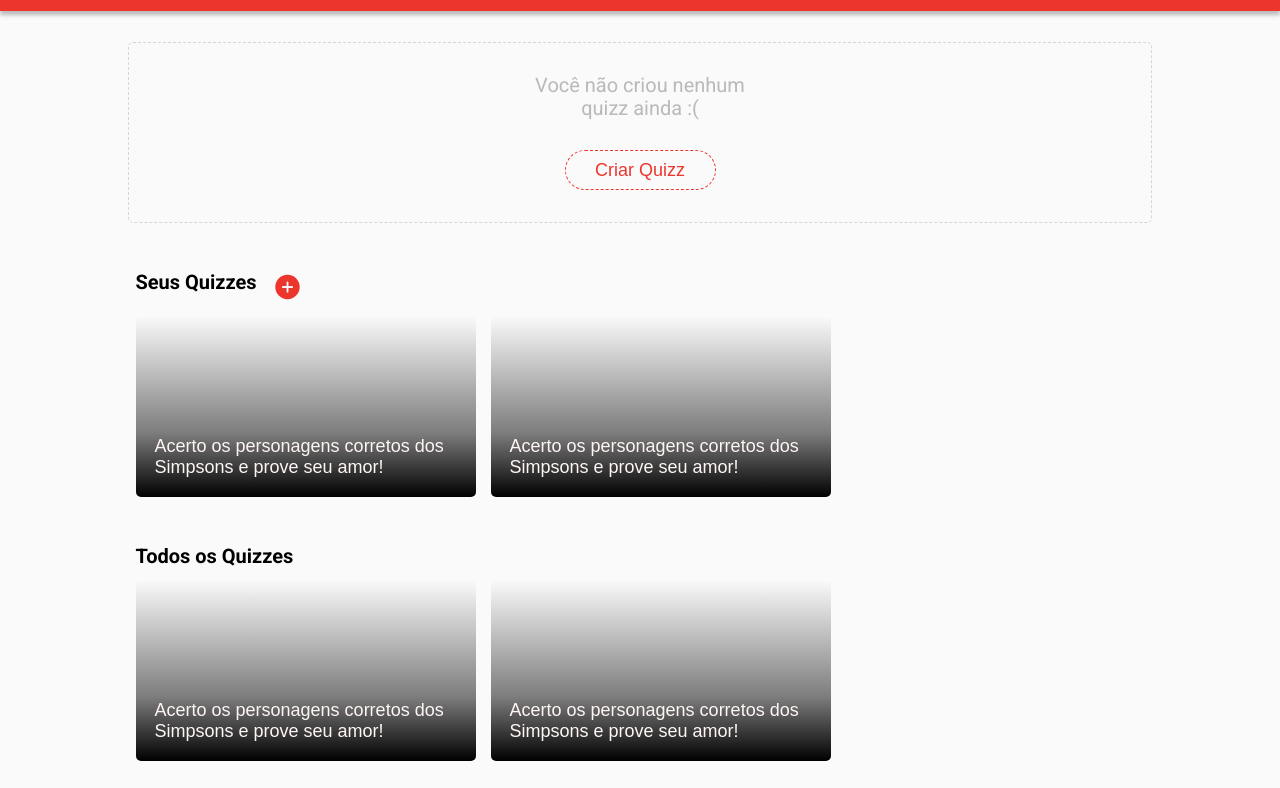
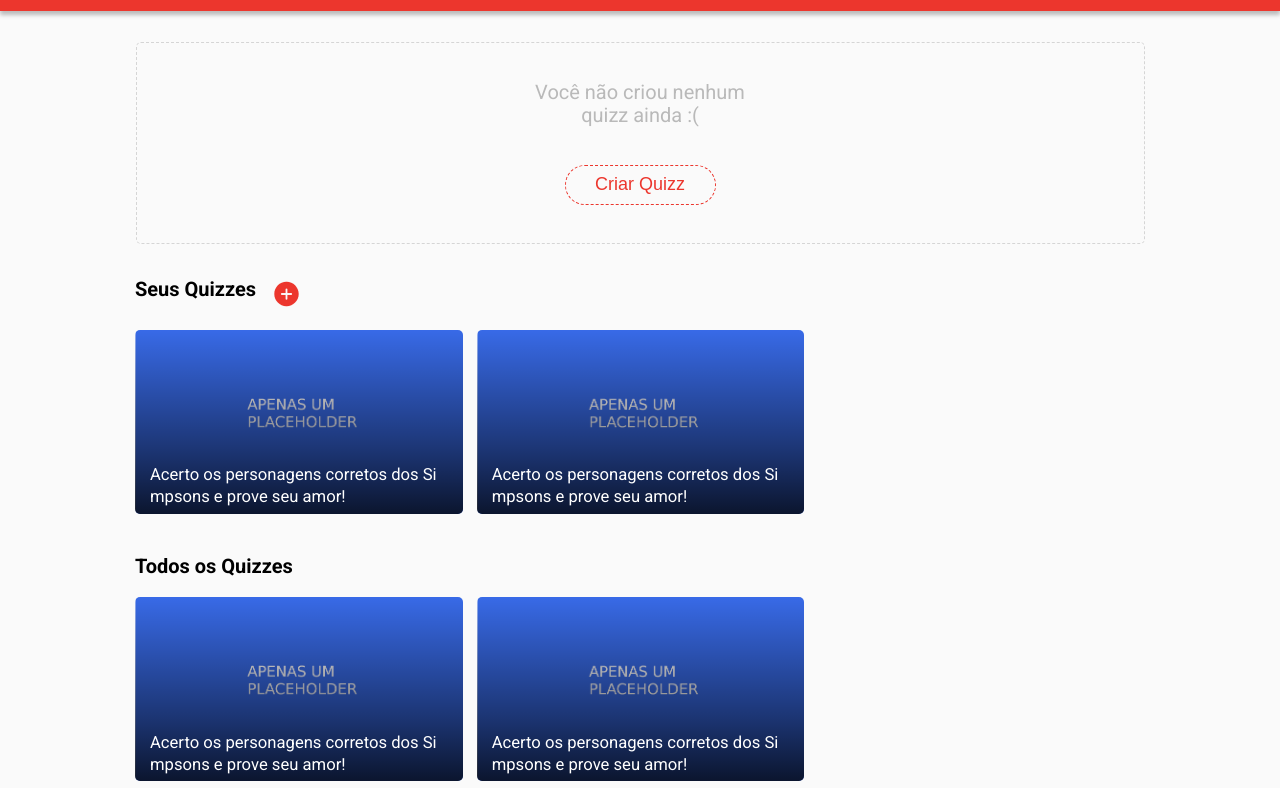
Before and after one commit to encarnacao/projeto6_buzzquizz, a plain HTML site: page index.html in a window 1280 px wide. Shown: the part 58-846 px from the top of the page. Drawn offline with nearby package versions, Linux system fonts and the light colour scheme; no server answers.

Commit message:
Alterado como os quizzes são dispostos no Index. Classes e responsividade

```diff
--- a/assets/css/style.css
+++ b/assets/css/style.css
@@ -56,11 +56,14 @@
     margin: 20px;
     border-radius: 5px;
     width: 90%;
+    min-width: 340px;
     /*Força o aspect ratio da imagem pra manter ela em paisagem*/
     aspect-ratio: 16/9;
     background-image: url("../images/placeholder.png");
     background-size: cover;
     background-position: center;
+    cursor: pointer;
+    transition: filter 0.5s ease;
 }
 
 .quizz-image:after {
@@ -75,9 +78,10 @@
     border-radius: 5px;
 }
 
-.quizz-image img {
-    border-radius: 5px;
+.quizz-image:hover{
+    filter:brightness(1.2);
 }
+
 
 .quizz-image .titulo-quizz {
     position: absolute;
@@ -89,11 +93,12 @@
     display: flex;
     padding: 15px;
     font-size: 19px;
-    text-align: center;
+    text-align: left;
     line-height: 22px;
     align-items: center;
     /*z-index para ficar por cima do gradiente, manter abaixo do z-index do header*/
     z-index: 1;
+    word-break: break-all;
 }
 
 .hidden {
--- a/assets/css/styleIndex.css
+++ b/assets/css/styleIndex.css
@@ -1,9 +1,8 @@
-*
-{
+* {
     box-sizing: border-box;
 }
-main
-{
+
+main {
     display: flex;
     margin-top: 100px;
     height: 100%;
@@ -13,8 +12,11 @@
     flex-direction: column;
 }
 
-.YourQuizzes, .WithQuizz, .NoQuizz, .AllQuizzes, .table
-{
+.YourQuizzes,
+.WithQuizz,
+.NoQuizz,
+.AllQuizzes,
+.table {
     display: flex;
     flex-direction: column;
     width: 80%;
@@ -23,21 +25,23 @@
 }
 
 /*YourQuizzes*/
-.YourQuizzes, .WithQuizz
-{
+.YourQuizzes,
+.WithQuizz {
     display: flex;
 }
+
 /*No Quizz*/
-    .NoQuizz
-    {
+.NoQuizz {
     width: 100%;
     border: 1px dashed #D5D5D5;
+    display: flex;
+    flex-direction: column;
+    align-items: center;
+    justify-content: space-evenly;
 }
 
-    .NoQuizz .txt
-    {
+.NoQuizz .txt {
     width: 250px;
-        height: 107px;
     font-family: 'Roboto';
     font-weight: 400;
     font-size: 20px;
@@ -48,8 +52,7 @@
     color: #B9B9B9;
 }
 
-    .NoQuizz button
-    {
+.NoQuizz button {
     width: 151px;
     height: 40px;
     background: #fafafa;
@@ -62,18 +65,17 @@
 }
 
 /*With Quizz*/
-    .WithQuizz
-    {
+.WithQuizz {
     width: 100%;
 }
-    .TitleYourQuizzes
-    {
+
+.TitleYourQuizzes {
     display: flex;
     flex-direction: row;
     justify-content: space-between;
 }
-    .TitleYourQuizzes ion-icon
-    {
+
+.TitleYourQuizzes ion-icon {
     margin-left: 15px;
     width: 31px;
     height: 30px;
@@ -81,15 +83,14 @@
     cursor: pointer;
 }
 
-    .table
-    {
+.table {
     display: flex;
     justify-content: center;
     white-space: 15px;
 }
 
-.All, .TitleYourQuizzes
-{
+.All,
+.TitleYourQuizzes {
     width: 340px;
     padding-top: 35px;
     padding-bottom: 14px;
@@ -100,64 +101,64 @@
 }
 
 /*AllQuizzes*/
-.box
-{
-    width: 340px;
-    height: 181px;
+.box {
+    width: 70%;
+    min-width: 340px;
+    aspect-ratio: 16 / 9;
     border-radius: 5px;
     margin-bottom: 14px;
 }
 
-.quizz
-{
-   display: flex;
-   align-items: flex-end;
-   justify-items: flex-start;
-   text-align: start;
-   padding: 19px;
-   background: linear-gradient(180deg, rgba(255, 255, 255, 0) 0%, rgba(0, 0, 0, 0.5) 64.58%, #000000 100%);;
+
+/*RESPONSIVIDADE PARA MOBILE*/
+@media all and (min-width: 1100px) {
+    main {
+        width: 80%;
     }
 
+    .quizz-image{
+        width: 32%;
+        min-width: auto;
+        margin: 7px;
+    }
 
-/*RESPONSIVIDADE PARA MOBILE*/
-@media all and (min-width: 614px)
-{
-    main
-    {
-        width: 80%;
+    .quizz-image .titulo-quizz{
+        font-size: 1.3vw;
     }
-    .YourQuizzes, .AllQuizzes
-    {
+
+    .YourQuizzes,
+    .AllQuizzes {
         width: 100%;
     }
-    .NoQuizz
-    {
+
+    .NoQuizz {
         width: 100%;
     }
-    .table
-    {
+
+    .table {
         justify-content: left;
         width: 100%;
         flex-direction: row;
         flex-wrap: wrap;
     }
-    .box
-    {
-        margin-left: 7.5px;
-        margin-right: 7.5px;
+
+    .box {
+        margin: 0px 10px;
+        width: calc(100% - 15px);
+        aspect-ratio: 1000 / 200 ;
     }
-    .All, .TitleYourQuizzes
-    {
+
+    .All,
+    .TitleYourQuizzes {
         width: 100%;
-        padding-left: 7.5px;
+        padding-left: 7px;
     }
-    .TitleYourQuizzes
-    {
+
+    .TitleYourQuizzes {
         justify-content: start;
     }
 }
 
-none
-{
+none {
     display: none;
 }
--- a/assets/js/scriptIndex.js
+++ b/assets/js/scriptIndex.js
@@ -1,11 +1,11 @@
 let feed = document.querySelector('.view')
+let quizzes;
 let id;
 
 
 init();
 
-function init()
-{
+function init() {
     const promise = axios.get("https://mock-api.driven.com.br/api/v4/buzzquizz/quizzes");
     promise.then(pullquizzes);
     promise.catch((error) => {
@@ -16,15 +16,25 @@
     /* senão add none em add none em criar quizz*/
 }
 
-function pullquizzes(promise)
-{
-    for (let i = 0; i < promise.data.length; i++) {
-        console.log(promise.data[i]); //printa quizz por quizz
-        feed.innerHTML += `<button class="box quizz" id="${promise.data[i].id}" onclick="window.location.href = 'quizz.html'">
-                                <p class="NameQuiz">${promise.data[i].title}</p>
+function pullquizzes(promise) {
+    quizzes = promise.data;
+    renderizeQuizzes();
+}
+
+function renderizeQuizzes(){
+    feed.innerHTML = "";
+    for (let i = 0; i < quizzes.length; i++) {
+        console.log(quizzes[i]); //printa quizz por quizz
+        feed.innerHTML += `<div class="quizz-image" id="${quizzes[i].id}" onclick="goToQuizz(this)">
+                                <p class="titulo-quizz">${quizzes[i].title}</p>
                             </button>`;
+        feed.children[i].style.backgroundImage = `url(${quizzes[i].image})`;
+    }
 
-    }
-    id = document.getElementById(16899);
-    id.style.background = "";
 }
+
+function goToQuizz(quizz){
+    id = quizz.getAttribute("id");
+    console.log(id);
+    window.location.href = 'quizz.html';
+}
--- a/index.html
+++ b/index.html
@@ -28,28 +28,28 @@
                     <ion-icon name="add-circle" onclick="window.location.href = 'criarQuizz.html'"></ion-icon>
                 </div>
                 <div class="table">
-                    <button class="box quizz" onclick="window.location.href = 'quizz.html'">
+                    <div class="quizz-image" onclick="window.location.href = 'quizz.html'">
 
-                        <p class="NameQuiz">Acerto os personagens corretos dos Simpsons e prove seu amor!</p>
-                    </button>
-                    <button class="box quizz" onclick="window.location.href = 'quizz.html'">
+                        <p class="titulo-quizz">Acerto os personagens corretos dos Simpsons e prove seu amor!</p>
+                    </div>
+                    <div class="quizz-image" onclick="window.location.href = 'quizz.html'">
                         <img src="" alt="">
-                        <p class="NameQuiz">Acerto os personagens corretos dos Simpsons e prove seu amor!</p>
-                    </button>
+                        <p class="titulo-quizz">Acerto os personagens corretos dos Simpsons e prove seu amor!</p>
+                    </div>
                 </div>
             </div>
         </div>
         <div class="AllQuizzes">
             <p class="All">Todos os Quizzes</p>
             <div class="table view">
-                <button class="box quizz" onclick="window.location.href = 'quizz.html'">
+                <div class="quizz-image" onclick="window.location.href = 'quizz.html'">
                     <img src="" alt="">
-                    <p class="NameQuiz">Acerto os personagens corretos dos Simpsons e prove seu amor!</p>
-                </button>
-                <button class="box quizz" onclick="window.location.href = 'quizz.html'">
+                    <p class="titulo-quizz">Acerto os personagens corretos dos Simpsons e prove seu amor!</p>
+                </div>
+                <div class="quizz-image" onclick="window.location.href = 'quizz.html'">
                     <img src="TumbQuizz" alt="">
-                    <p class="NameQuiz">Acerto os personagens corretos dos Simpsons e prove seu amor!</p>
-                </button>
+                    <p class="titulo-quizz">Acerto os personagens corretos dos Simpsons e prove seu amor!</p>
+                </div>
             </div>
         </div>
 
```
Lines whose indentation alone changed are shown as unchanged.
